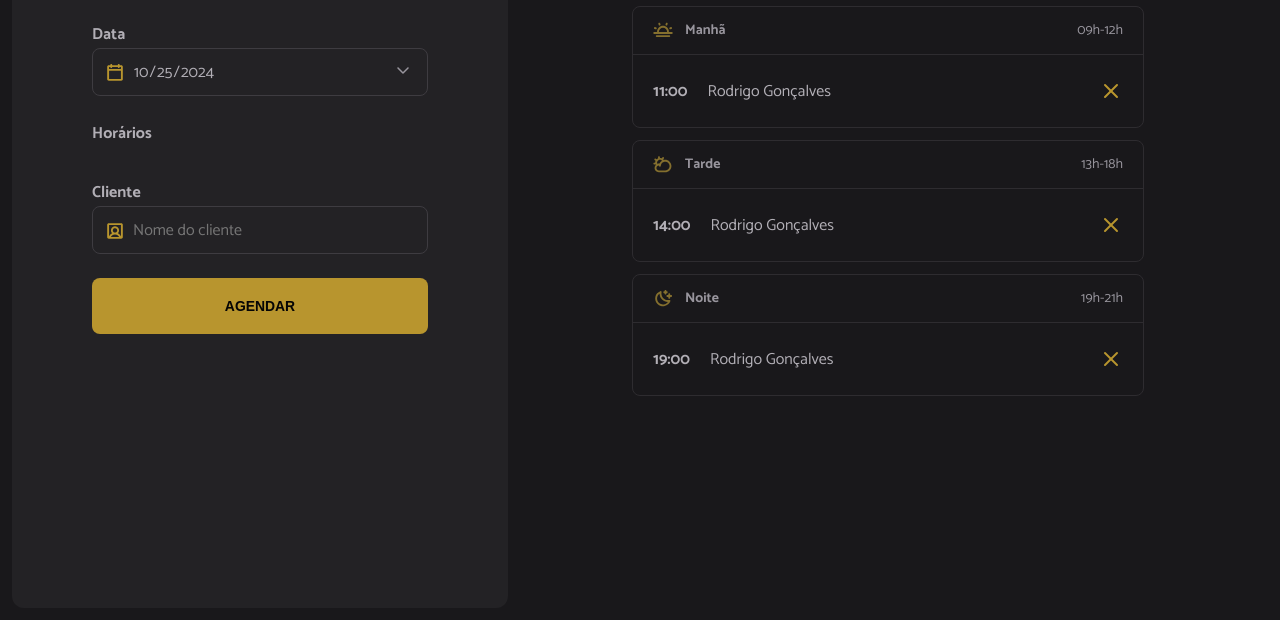
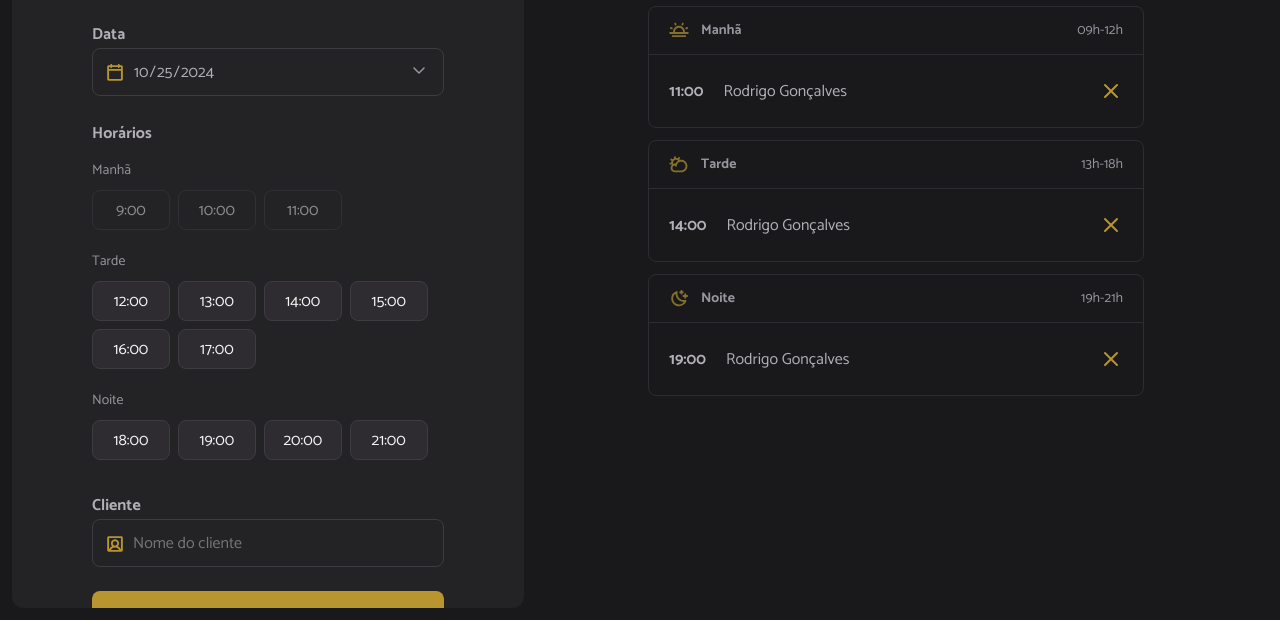
Before and after one commit to DiegoRCarvalho/MBA-Rocketseat-Full-Stack-Hairday, a website built with webpack: page index.html in a window 1280 px wide. Shown: the part 180-800 px from the top of the page. Built offline with nearby package versions, Linux system fonts and the light colour scheme.

Commit message:
Render available times

```diff
--- a/src/modules/form/hours-load.js
+++ b/src/modules/form/hours-load.js
@@ -1,5 +1,7 @@
 import dayjs from "dayjs"
 import { openingHours} from "../../utils/opening-hours.js"
+
+const hours = document.getElementById("hours")
 
 export function hoursLoad({date}){
   // only loads the hours
@@ -15,4 +17,29 @@
     }
 
   })
+
+  // Render available times
+  opening.forEach(({hour, available}) => {
+    const li = document.createElement("li")
+
+    li.classList.add("hour")
+    li.classList.add(available ? "hour-available" : "hour-unavailable")
+    li.textContent = hour
+
+    if (hour === "9:00"){
+      hourHeaderAdd("Manhã")
+    } else if(hour === "12:00"){
+      hourHeaderAdd("Tarde")
+    } else if(hour === "18:00"){
+      hourHeaderAdd("Noite")
+    }
+    hours.append(li)
+  })
 }
+
+function hourHeaderAdd(title) {
+  const header = document.createElement("li")
+  header.classList.add("hour-period")
+  header.textContent = title
+  hours.append(header)
+}
```
